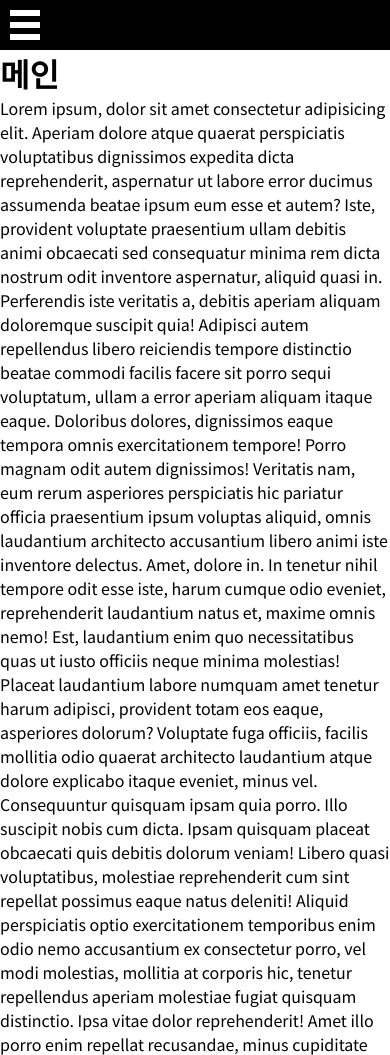
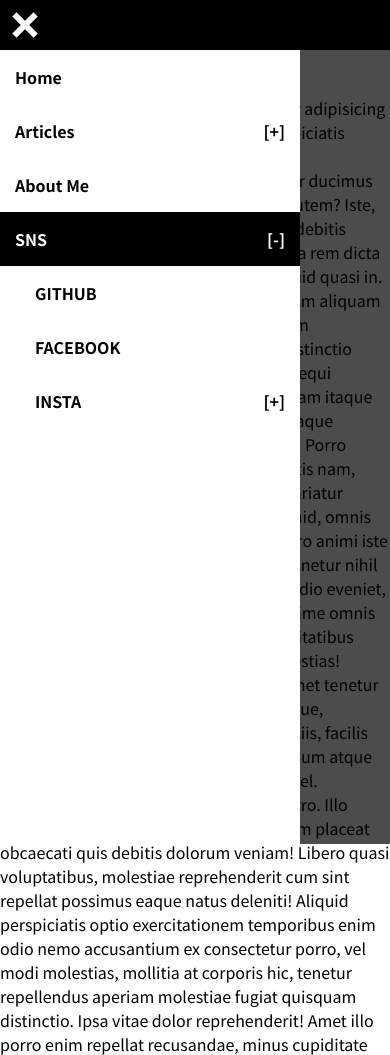
Before and after one commit to jhs512/my_blog, a PHP site: page / in a window 390 px wide. Shown: the top 1055 px of the page. Run offline with PHP 8.4, Linux system fonts and the light colour scheme; some libraries are stand-ins or nearby versions.

Commit message:
모바일 사이드바, 마무리

```diff
--- a/part/head.php
+++ b/part/head.php
@@ -21,13 +21,19 @@
         </a>
     </div>
 
-    <div class="mobile-side-bar-bg">
+    <div class="mobile-side-bar-bg visible-sm-down">
     </div>
-    <div class="mobile-side-bar">
+    <div class="mobile-side-bar visible-sm-down">
         <nav class="menu-box-1">
             <ul>
                 <li><a href="#">Home</a></li>
-                <li><a href="#">Articles</a></li>
+                <li>
+                    <a href="#">Articles</a>
+                    <ul>
+                        <li><a href="#">Notice</a></li>
+                        <li><a href="#">Fee</a></li>
+                    </ul>
+                </li>
                 <li><a href="#">About Me</a></li>
                 <li>
                     <a href="#">SNS</a>
@@ -43,9 +49,13 @@
                             </a>
                         </li>
                         <li>
-                            <a href="https://github.com/jhs512" target="_blank">
+                            <a href="#">
                                 INSTA
                             </a>
+                            <ul>
+                                <li><a href="#">Private</a></li>
+                                <li><a href="#">Public</a></li>
+                            </ul>
                         </li>
                     </ul>
                 </li>
--- a/public/resource/common.css
+++ b/public/resource/common.css
@@ -447,13 +447,33 @@ label[for] {
     left:0;
 }
 
-.mobile-side-bar .menu-box-1 > ul > li.active > ul {
+.mobile-side-bar .menu-box-1 ul > li > a {
+    display:block;
+    font-weight: bold;
+    padding:15px;
+}
+
+.mobile-side-bar .menu-box-1 ul > li > a:not(:only-child)::after {
+    content:"[+]";
+    float:right;
+}
+
+.mobile-side-bar .menu-box-1 ul > li.active > a:not(:only-child)::after {
+    content:"[-]";
+}
+
+.mobile-side-bar .menu-box-1 ul > li.active > a:not(:only-child) {
+    background-color:black;
+    color:white;
+}
+
+.mobile-side-bar .menu-box-1 ul > li.active > ul {
     display: block;
 }
 
 .mobile-side-bar .menu-box-1 > ul ul {
-    background-color:red;
     display:none;
+    padding-left:20px;
 }
 
 .mobile-side-bar-bg {
@@ -471,4 +491,10 @@ label[for] {
     visibility: visible;
     background-color:rgba(0,0,0,.7);
 }
+
+@media (max-width:799px) {
+    html.mobile-side-bar-actived {
+        overflow-y: hidden;
+    }
+}
 /* 모바일 사이드 바 끝 */
--- a/public/resource/common.js
+++ b/public/resource/common.js
@@ -2,32 +2,42 @@ function MobileSideBar__toggle() {
     var $btn = $('.btn-toggle-mobile-side-bar');
     var $mobileSideBar = $('.mobile-side-bar');
     var $mobileSideBarBg = $('.mobile-side-bar-bg');
+    var $html = $('html');
 
     if ( $btn.hasClass('active') ) {
+        // 모바일 사이드바 끄기
         $btn.removeClass('active');
         $mobileSideBar.removeClass('active');
         $mobileSideBarBg.removeClass('active');
+        $html.removeClass('mobile-side-bar-actived');
     }
     else {
+        // 모바일 사이드바 켜기
         $btn.addClass('active');
         $mobileSideBar.addClass('active');
         $mobileSideBarBg.addClass('active');
+        $html.addClass('mobile-side-bar-actived');
     }
 }
 
 function MobileSideBar__init() {
     $('.btn-toggle-mobile-side-bar, .mobile-side-bar-bg').click(MobileSideBar__toggle);
 
-    $('.mobile-side-bar .menu-box-1 > ul > li').click(function() {
+    $('.mobile-side-bar .menu-box-1 ul > li').click(function(e) {
         if ( $(this).hasClass('active') ) {
             $(this).removeClass('active');
         }
         else {
             $(this).addClass('active');
         }
+
+        e.stopPropagation();
     });
 }
 
 $(function() {
     MobileSideBar__init();
+
+    $('.btn-toggle-mobile-side-bar').click();
+    $('.mobile-side-bar .menu-box-1 > ul > li:last-child').click();
 });
```
